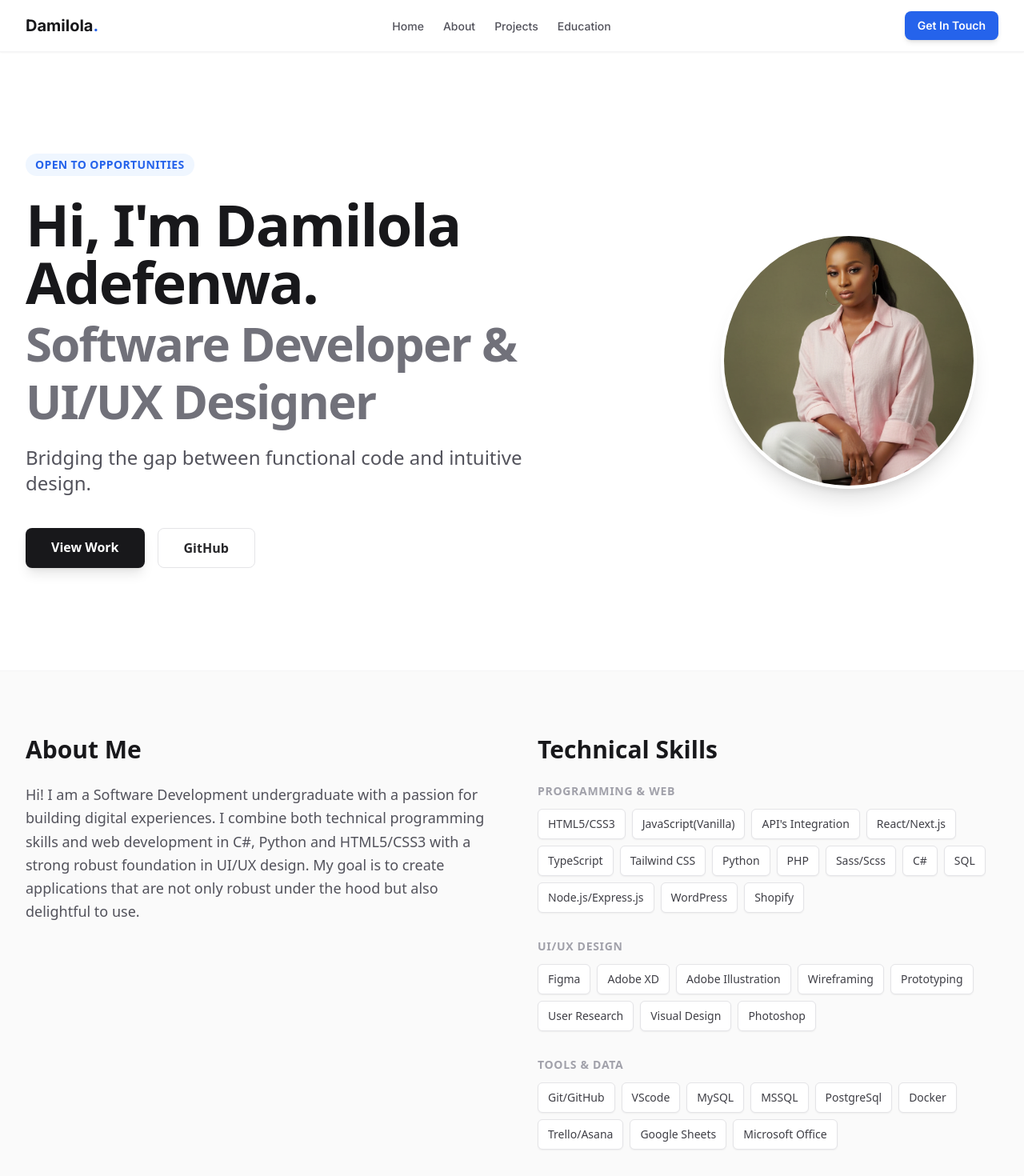
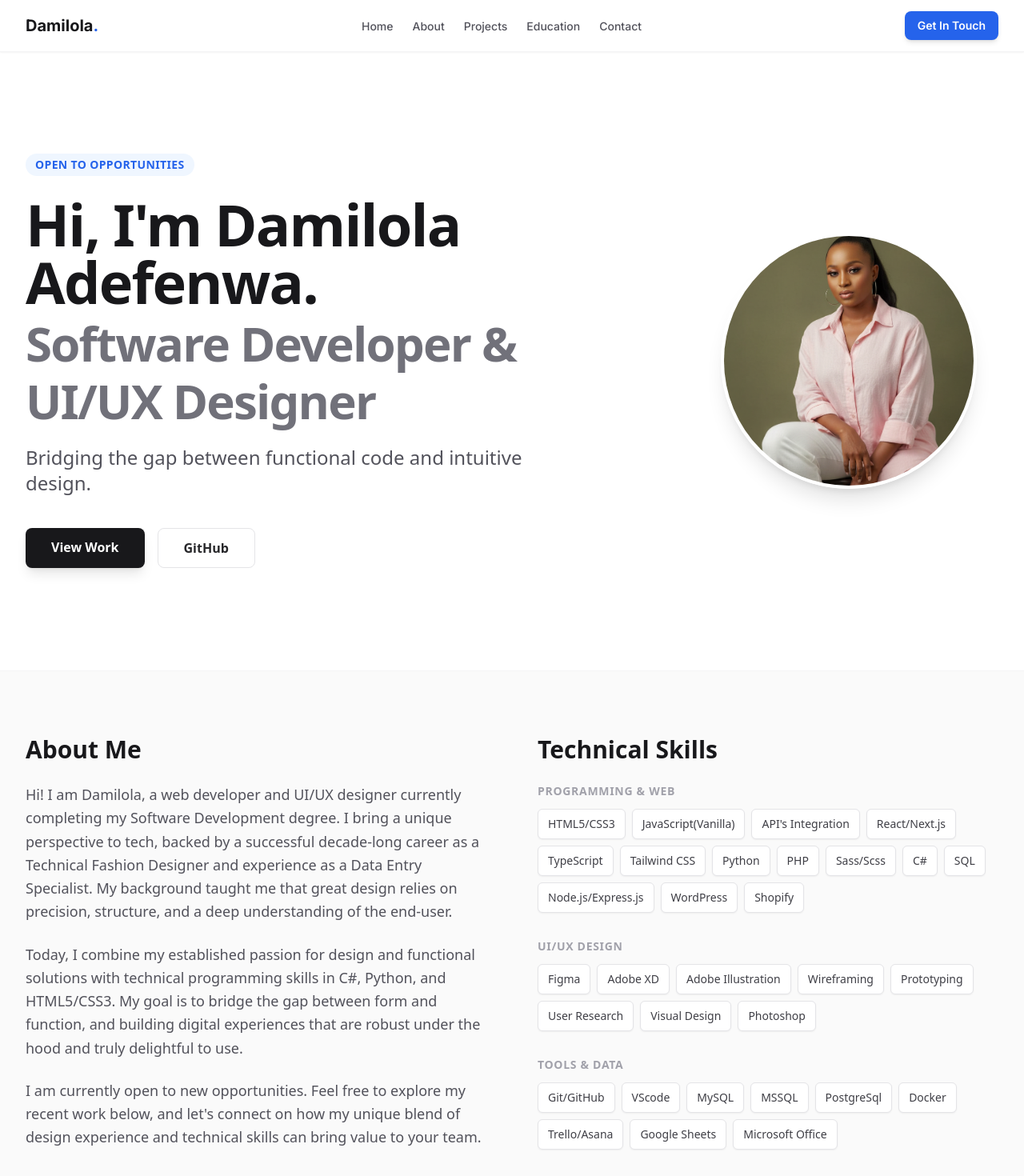
Before and after one commit to Damilolaadefenwa/myportfolio, a React (Vite) app: page / in a window 1280 px wide. Shown: the top 1470 px of the page at 80% size. Built offline with nearby package versions, Linux system fonts and the light colour scheme.

Commit message:
updated some lines of code.

```diff
--- a/App.tsx
+++ b/App.tsx
@@ -43,7 +43,9 @@ const personalInfo = {
   email: "damilola.mercy@outlook.com",
   github: "https://github.com/damilolaadefenwa",
   linkedin: "https://www.linkedin.com/in/damilolamercy17",
-  about: "Hi! I am a Software Development undergraduate with a passion for building digital experiences. I combine both technical programming skills and web development in C#, Python and HTML5/CSS3 with a strong robust foundation in UI/UX design. My goal is to create applications that are not only robust under the hood but also delightful to use.",
+  about1: "Hi! I am Damilola, a web developer and UI/UX designer currently completing my Software Development degree. I bring a unique perspective to tech, backed by a successful decade-long career as a Technical Fashion Designer and experience as a Data Entry Specialist. My background taught me that great design relies on precision, structure, and a deep understanding of the end-user.",
+  about2: "Today, I combine my established passion for design and functional solutions with technical programming skills in C#, Python, and HTML5/CSS3. My goal is to bridge the gap between form and function, and building digital experiences that are robust under the hood and truly delightful to use.",
+  about3: "I am currently open to new opportunities. Feel free to explore my recent work below, and let's connect on how my unique blend of design experience and technical skills can bring value to your team.",
   // FIX: Using the root-relative path variable for public assets
   profileImageUrl: profileImage,
 };
@@ -252,6 +254,7 @@ const Header: React.FC = () => {
     { name: 'About', path: '#about' },
     { name: 'Projects', path: '#projects' },
     { name: 'Education', path: '#education' },
+    { name: 'Contact', path: '#contact' },
   ];
 
   return (
@@ -358,7 +361,15 @@ const HomePage: React.FC = () => {
             <div>
               <h2 className="text-3xl font-bold text-zinc-900 mb-6">About Me</h2>
               <p className="text-lg text-zinc-600 leading-relaxed">
-                {personalInfo.about}
+                {personalInfo.about1}
+              </p>
+              <br></br>
+              <p className="text-lg text-zinc-600 leading-relaxed">
+                {personalInfo.about2}
+              </p>
+              <br></br>
+              <p className="text-lg text-zinc-600 leading-relaxed">
+                {personalInfo.about3}
               </p>
             </div>
             <div id="skills">
@@ -393,7 +404,7 @@ const HomePage: React.FC = () => {
               <div>
                 <h2 className="text-3xl font-bold text-zinc-900 mb-4">Featured Projects</h2>
                 <p className="text-lg text-zinc-600 max-w-2xl">
-                  A selection of my work in frontend and backend development, UI/UX design, and scripting.
+                  A selection of my work in Frontend and Backend web development, UI/UX design, and scripting.
                 </p>
               </div>
             </div>
@@ -434,7 +445,7 @@ const HomePage: React.FC = () => {
       </main>
 
       {/* FOOTER */}
-      <footer className="bg-zinc-900 text-zinc-400 py-12">
+      <footer id="contact" className="bg-zinc-900 text-zinc-400 py-12">
         <div className="max-w-7xl mx-auto px-4 sm:px-6 lg:px-8 flex flex-col md:flex-row justify-between items-center gap-6">
           <div className="text-center md:text-left">
             <h4 className="text-white text-lg font-bold mb-1">{personalInfo.name}</h4>
--- a/data.ts
+++ b/data.ts
@@ -12,7 +12,8 @@ export const personalInfo = {
     name: "Damilola Adefenwa",
     title: "Software Developer & UI/UX Designer",
     tagline: "Bridging the gap between functional code and intuitive design.",
-    about: "I am a second-year Software Development undergraduate with a passion for building digital experiences. I combine technical programming skills in C# and Python with a strong foundation in UI/UX design. My goal is to create applications that are not only robust under the hood but also delightful to use.",
+    about1: "Hi! I am Damilola, a web developer and UI/UX designer currently completing my Software Development degree. I bring a unique perspective to tech, backed by a successful decade-long career as a Technical Fashion Designer and experience as a Data Entry Specialist. My background taught me that great design relies on precision, structure, and a deep understanding of the end-user.",
+    about3: "I am currently open to new opportunities. Feel free to explore my recent work below, and let's connect on how my unique blend of design experience and technical skills can bring value to your team",
     email: "damilola.mercy@outlook.com",
     linkedin: "https://www.linkedin.com/in/damilolamercy17",
     github: "https://github.com/damilolaadefenwa",
```
